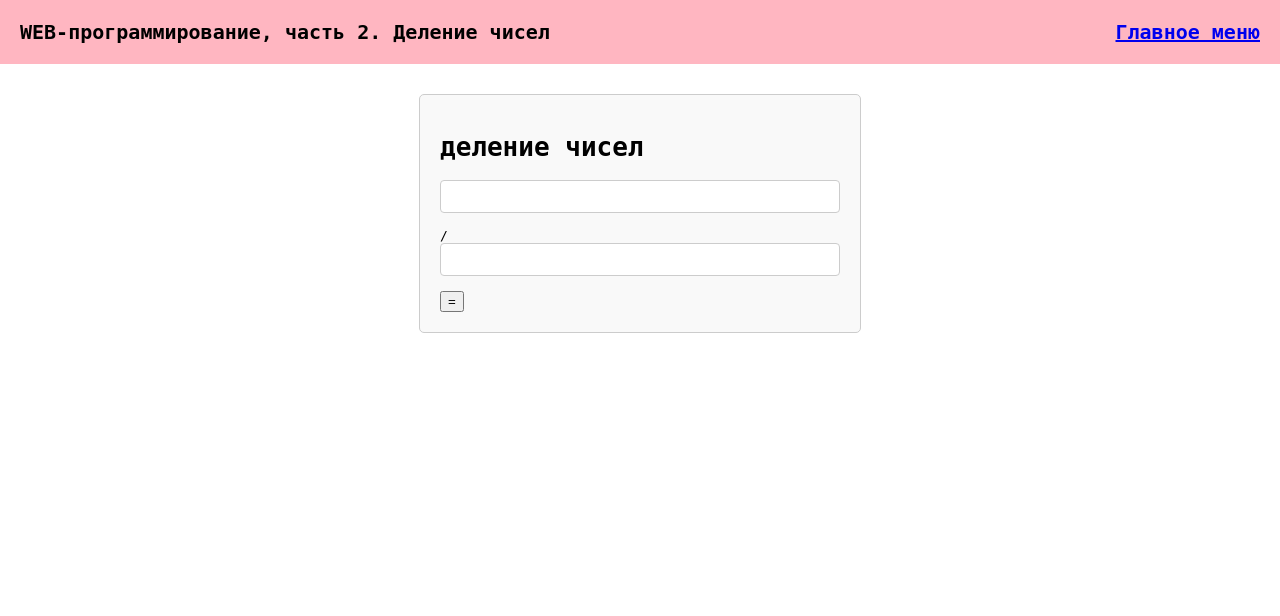
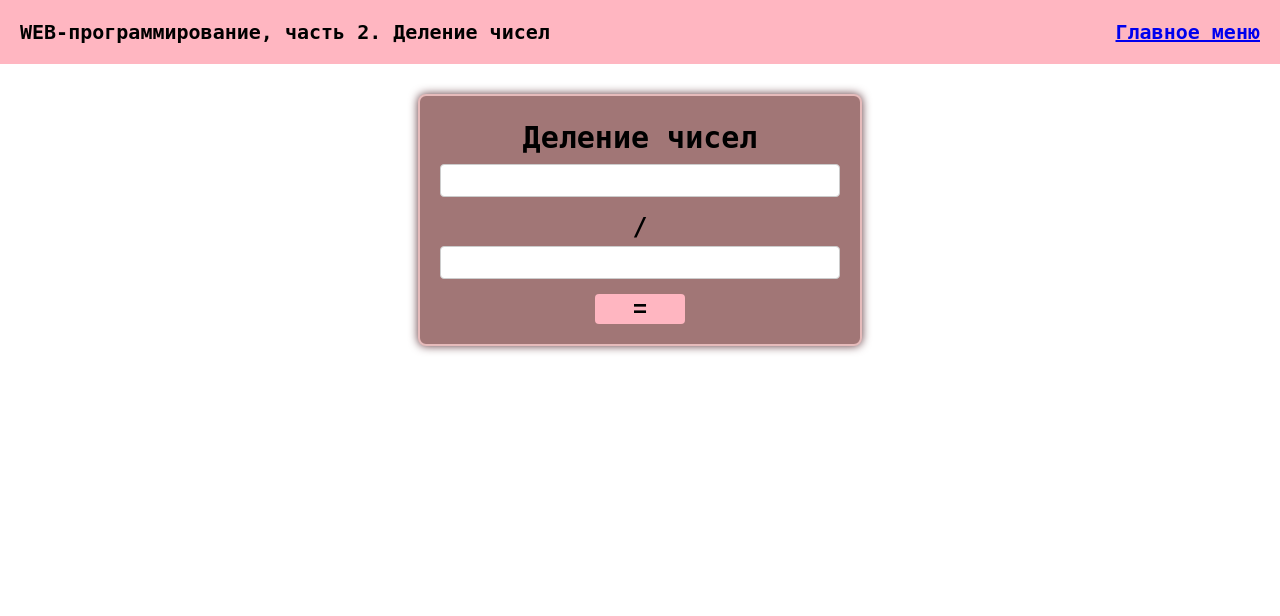
Before and after one commit to Maria9907/web-back-labs, a Flask app: page /lab4/div-form in a window 1280 px wide. Shown: the top 616 px of the page. Run offline with Flask 3, Linux system fonts and the light colour scheme.

Commit message:
добавление стилей

```diff
--- a/static/main.css
+++ b/static/main.css
@@ -1,6 +1,7 @@
 body {
     margin: 0;
     font-family: monospace;
+    font-size: 16px;
 
 }
 main {
@@ -39,8 +40,14 @@ th, td {
     border-right: 1px solid #ddd;
 }
 
+.cpisok {
+    font-weight: bold;
+    color: #000;
 
-
+}
+h1,h2 {
+    margin: 4px;
+}
 
 #h11 {
     text-align: center;
@@ -91,7 +98,6 @@ th, td {
 
 .error {
     color: red;
-
 }
 .success-message {
     background-color: #d4edda;
@@ -102,15 +108,19 @@ th, td {
     color: #155724;
 }
 
-
+form h1 {
+    text-align: center;
+}
 
 form {
         max-width: 400px;
         margin: 20px auto;
         padding: 20px;
-        border: 1px solid #ccc;
-        border-radius: 5px;
-        background-color: #f9f9f9;
+        border: 2.5px solid #e6bbbb;
+        border-radius: 8px;
+        background-color: #a17676;
+        font-size: 15px;
+        box-shadow: 0 0px 10px 0 rgb(95, 53, 59);
     }
 
     label {
@@ -121,10 +131,12 @@ form {
 
     input[type="text"],
     input[type="number"],
+    input[type="password"],
     select {
         width: 100%;
         padding: 8px;
         margin-bottom: 15px;
+        margin-top: 5px;
         border: 1px solid #ccc;
         border-radius: 4px;
         box-sizing: border-box;
@@ -136,21 +148,25 @@ form {
     }
 
     button {
-        background-color: #4CAF50;
-        color: white;
+        background-color: lightpink;
+        color: rgb(0, 0, 0);
         padding: 10px 15px;
         border: none;
         border-radius: 4px;
         cursor: pointer;
+        font-weight: bold;
     }
 
     button:hover {
-        background-color: #45a049;
+        background-color: rgb(247, 158, 171);
     }
 
     .error {
-        color: red;
-        font-size: 0.9em;
+        color: rgb(235, 174, 174);
+        font-weight: bold;
+        font-size: 20px;
+        margin-bottom: 10px;
+
     }
     #success {
         text-align: center;
@@ -214,3 +230,25 @@ form {
         color: #7f8c8d;
         font-style: italic;
     }
+
+
+    .arithmetic {
+        font-size: 25px;
+        text-align: center;
+        font-weight: bold;
+    }
+.equal {
+    font-size: 24px;
+    display: block;
+    margin: 0 auto;
+    width: 90px;
+    height: 30px;
+    background-color: lightpink;
+    border-radius: 4px;
+    border: none;
+    font-weight: bold;
+     cursor: pointer;
+}
+.equal:hover {
+    background-color: rgb(247, 158, 171); /* Темнее при наведении */
+}
--- a/templates/lab4/div-form.html
+++ b/templates/lab4/div-form.html
@@ -6,8 +6,8 @@
 {# основной контент: #}
 {% block main %}
     <form method="post" action="/lab4/div">
-        <h1>деление чисел</h1>
-        <input type="number" name="x1"> / <input type="number" name="x2">
-        <input type="submit" value="=">
+        <h1>Деление чисел</h1>
+        <input type="number" name="x1"> <div class="arithmetic">/</div> <input type="number" name="x2">
+        <input  class="equal" type="submit" value="=">
     </form>
 {% endblock %}
--- a/templates/lab4/exp-form.html
+++ b/templates/lab4/exp-form.html
@@ -7,7 +7,7 @@
 {% block main %}
     <form method="post" action="/lab4/exp">
         <h1>Возведение в степень</h1>
-        <input type="number" name="x1"> ** <input type="number" name="x2">
-        <input type="submit" value="=">
+        <input type="number" name="x1">  <div class="arithmetic">**</div> <input type="number" name="x2">
+        <input class="equal" type="submit" value="=">
     </form>
 {% endblock %}
--- a/templates/lab4/lab4.html
+++ b/templates/lab4/lab4.html
@@ -7,7 +7,7 @@
 {% block main %}
     <h1>Формы (POST)</h1>
     <div>Тема лабораторной - Формы (POST). Список сделанных страниц:</div>
-    <ol>
+    <ol class="cpisok">
         <li>
             <a href="/lab4/div-form">Деление</a>
         </li>
--- a/templates/lab4/login.html
+++ b/templates/lab4/login.html
@@ -25,7 +25,7 @@
                 <label for="password">Пароль:</label>
                 <input type="password" id="password" name="password">
             </div>
-            <div> {{ error }}</div>
+            <div class="error"> {{ error }}</div>
             <div>
                 <button type="submit">Войти</button>
                 <button type="reset  ">Отмена</button>
--- a/templates/lab4/mul-form.html
+++ b/templates/lab4/mul-form.html
@@ -7,7 +7,7 @@
 {% block main %}
     <form method="post" action="/lab4/mul">
         <h1>Умножение чисел</h1>
-        <input type="number" name="x1"> * <input type="number" name="x2">
-        <input type="submit" value="=">
+        <input type="number" name="x1">  <div class="arithmetic">*</div> <input type="number" name="x2">
+        <input  class="equal" type="submit" value="=">
     </form>
 {% endblock %}
--- a/templates/lab4/sub-form.html
+++ b/templates/lab4/sub-form.html
@@ -7,7 +7,7 @@
 {% block main %}
     <form method="post" action="/lab4/sub">
         <h1>Вычитание чисел</h1>
-        <input type="number" name="x1"> - <input type="number" name="x2">
-        <input type="submit" value="=">
+        <input type="number" name="x1">  <div class="arithmetic">-</div> <input type="number" name="x2">
+        <input class="equal" type="submit" value="=">
     </form>
 {% endblock %}
--- a/templates/lab4/sum-form.html
+++ b/templates/lab4/sum-form.html
@@ -7,7 +7,7 @@
 {% block main %}
     <form method="post" action="/lab4/sum">
         <h1>Суммирование чисел</h1>
-        <input type="number" name="x1"> + <input type="number" name="x2">
-        <input type="submit" value="=">
+        <input type="number" name="x1">  <div class="arithmetic">+</div> <input type="number" name="x2">
+        <input class="equal" type="submit" value="=">
     </form>
 {% endblock %}
```
